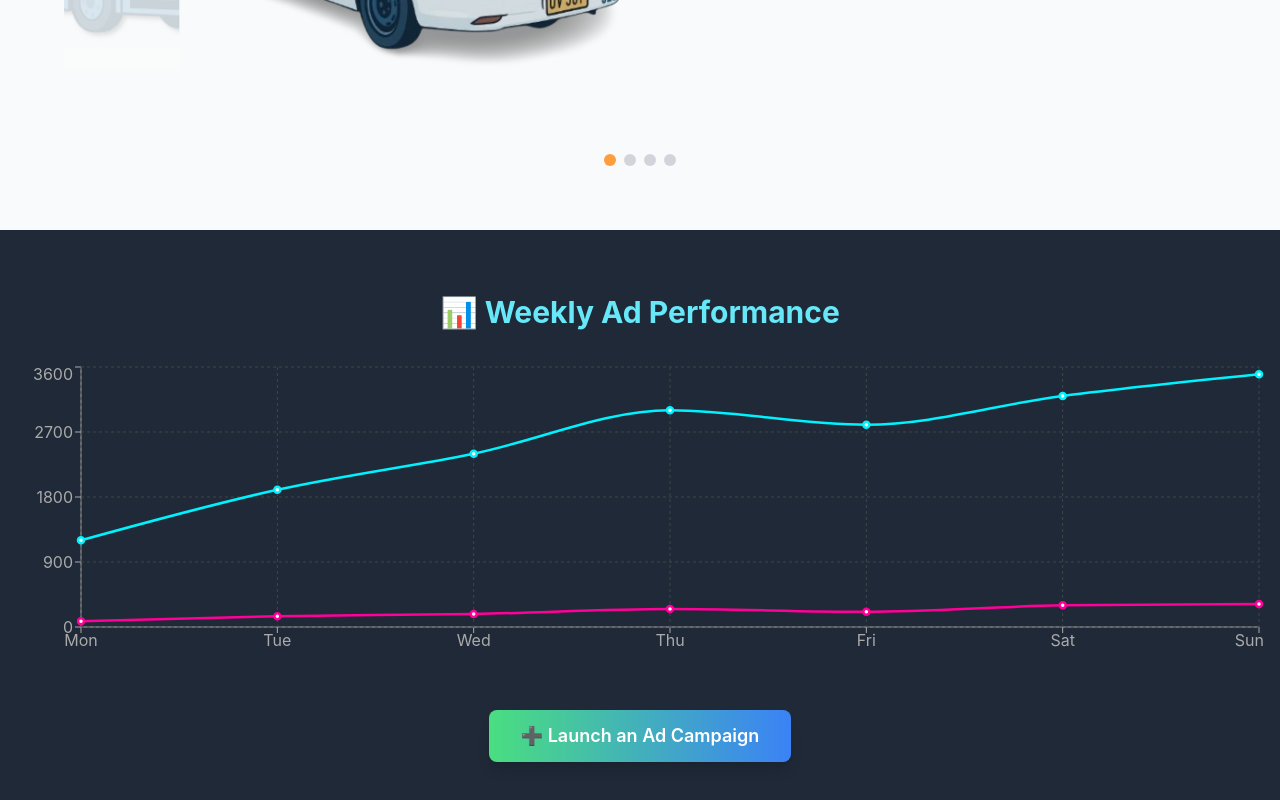
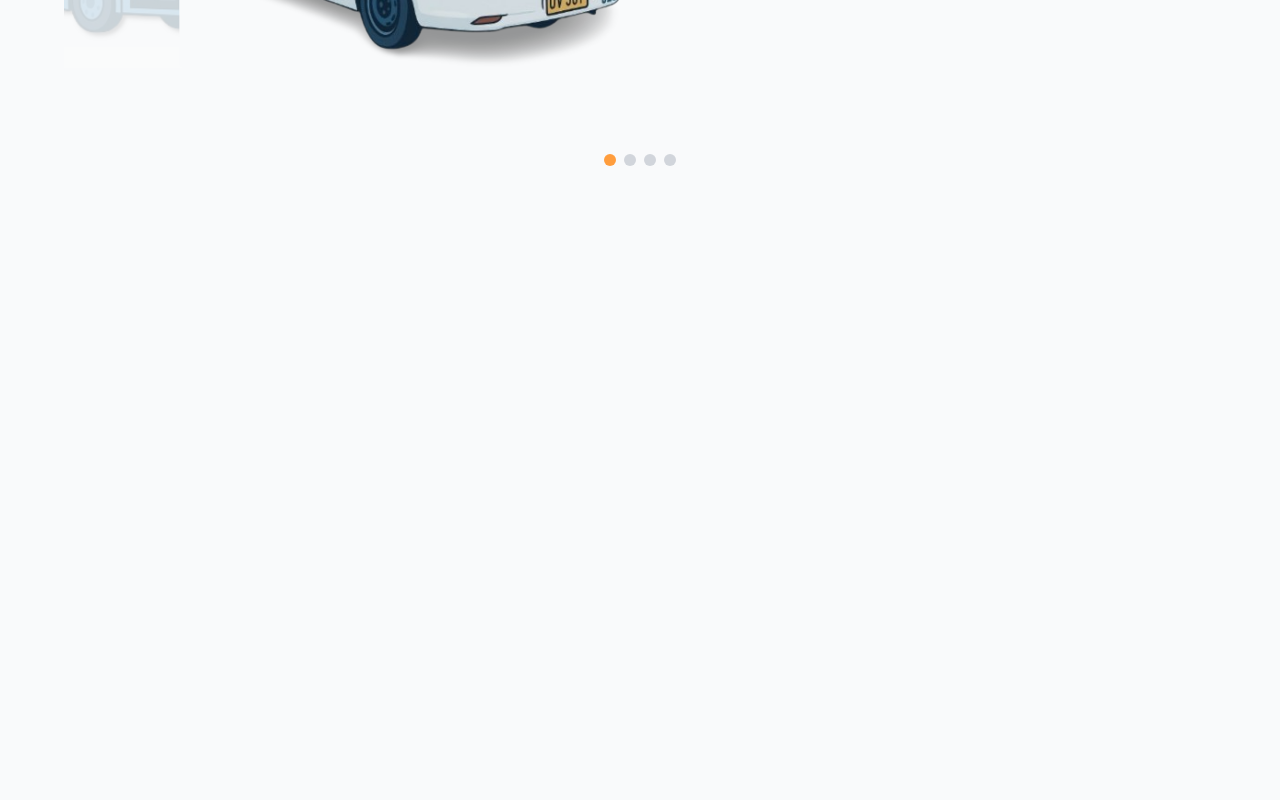
Before and after one commit to lracnaelg/Ads2Go-Client, a React (Create React App) app: page /home in a window 1280 px wide. Shown: the part 1210-2010 px from the top of the page. After the commit the page ends 1440 px from the top, so only its background shows below. Built offline with nearby package versions, Linux system fonts and the light colour scheme.

Commit message:
updated home(analytics removed)

```diff
--- a/src/pages/USERS/Home.tsx
+++ b/src/pages/USERS/Home.tsx
@@ -1,30 +1,8 @@
 import React, { useState, useEffect } from 'react';
-import { Link, useNavigate } from 'react-router-dom';
+import { Link } from 'react-router-dom';
 import { ChevronLeft, ChevronRight } from 'lucide-react';
-import {
-  LineChart,
-  Line,
-  XAxis,
-  YAxis,
-  Tooltip,
-  ResponsiveContainer,
-  CartesianGrid,
-} from "recharts";
-
-const adData = [
-  { day: "Mon", impressions: 1200, clicks: 80 },
-  { day: "Tue", impressions: 1900, clicks: 150 },
-  { day: "Wed", impressions: 2400, clicks: 180 },
-  { day: "Thu", impressions: 3000, clicks: 250 },
-  { day: "Fri", impressions: 2800, clicks: 210 },
-  { day: "Sat", impressions: 3200, clicks: 300 },
-  { day: "Sun", impressions: 3500, clicks: 320 },
-];
-
-// ... (imports remain unchanged)
 
 export default function Home() {
-  const navigate = useNavigate();
   const vehicles = [
     {
       image: '/image/car.png',
@@ -146,31 +124,6 @@ export default function Home() {
           </div>
         </div>
       </section>
-
-      {/* Chart Section */}
-      <section className="py-16 px-4 bg-gray-800 text-white">
-        <div className="container mx-auto">
-          <h2 className="text-3xl font-bold text-center mb-8 text-cyan-300">📊 Weekly Ad Performance</h2>
-          <ResponsiveContainer width="100%" height={300}>
-            <LineChart data={adData}>
-              <XAxis dataKey="day" stroke="#aaa" />
-              <YAxis stroke="#aaa" />
-              <Tooltip contentStyle={{ backgroundColor: "#222", border: "none" }} />
-              <CartesianGrid strokeDasharray="3 3" stroke="#444" />
-              <Line type="monotone" dataKey="impressions" stroke="#00f2ff" strokeWidth={2.5} />
-              <Line type="monotone" dataKey="clicks" stroke="#ff0099" strokeWidth={2.5} />
-            </LineChart>
-          </ResponsiveContainer>
-          <div className="mt-12 flex justify-center">
-            <button
-              onClick={() => navigate("/create-campaign")}
-              className="px-8 py-3 text-lg font-semibold bg-gradient-to-r from-green-400 to-blue-500 text-white rounded-lg shadow-lg hover:from-green-500 hover:to-blue-600 transition-all"
-            >
-              ➕ Launch an Ad Campaign
-            </button>
-          </div>
-        </div>
-      </section>
     </div>
   );
 }
```
